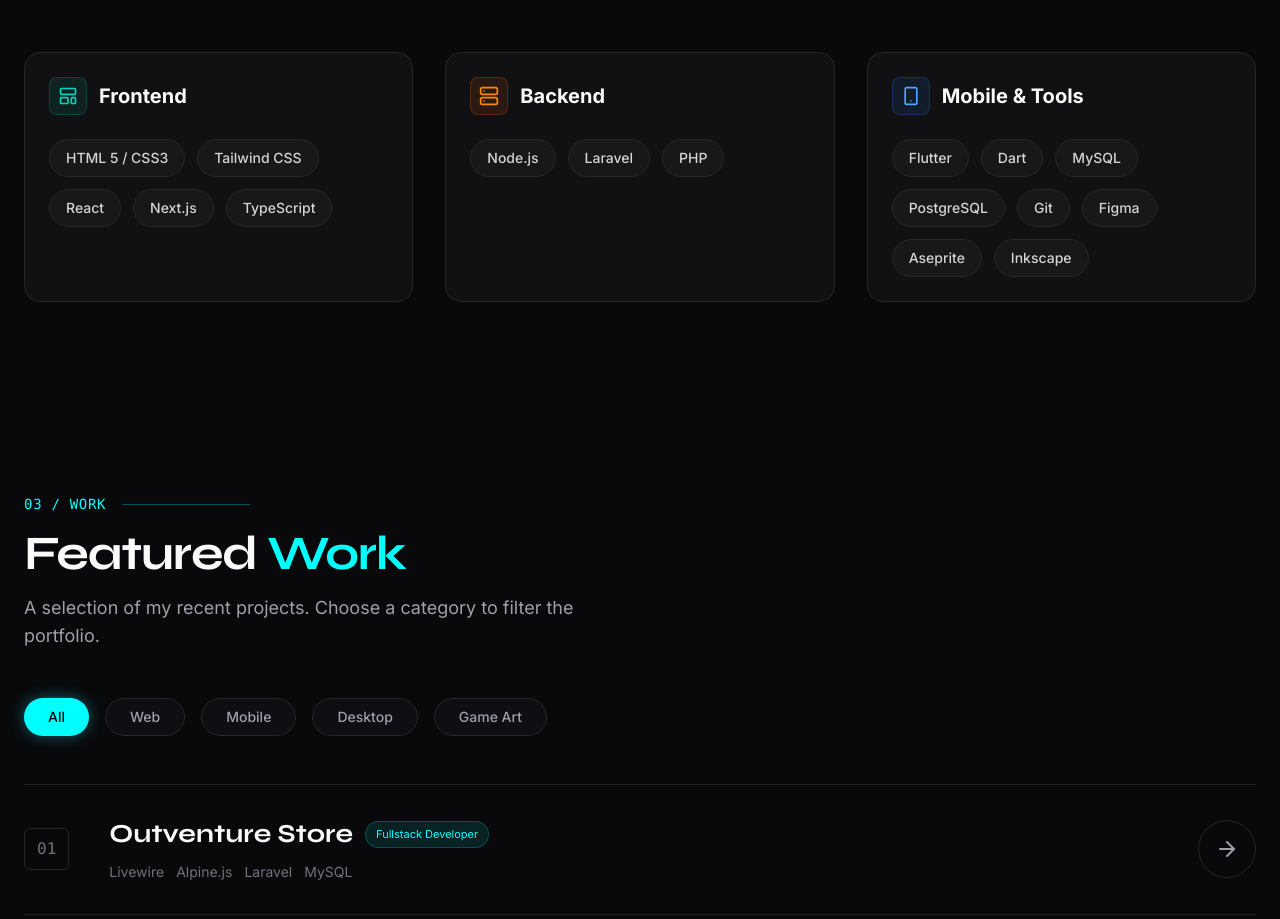
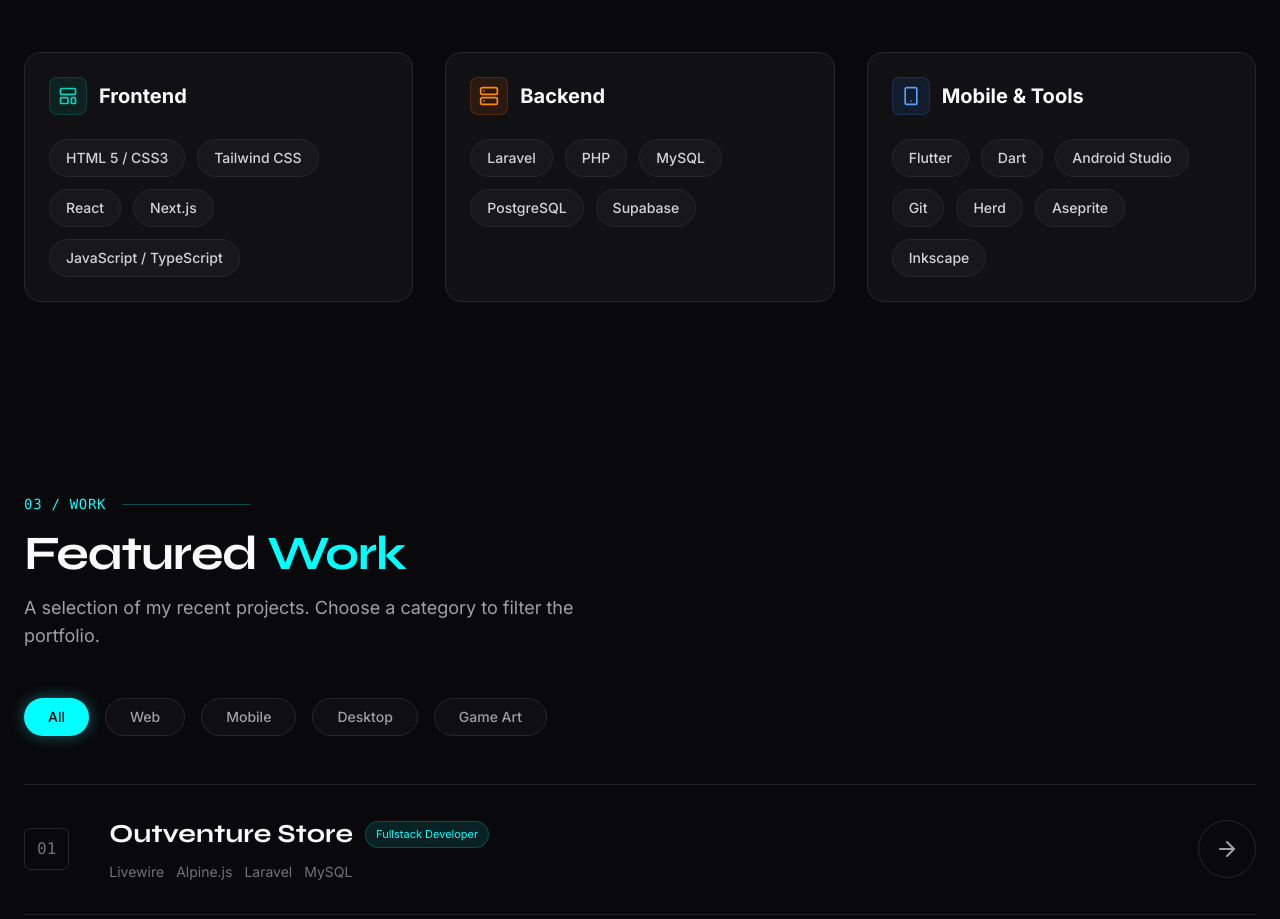
Before and after one commit to Limzy71/My_Portofolio, a Next.js app: page / in a window 1280 px wide. Shown: the part 1640-2559 px from the top of the page. Built offline with nearby package versions, Linux system fonts and the light colour scheme.

Commit message:
feat: update skills list with new tech stack

```diff
--- a/data/skills.ts
+++ b/data/skills.ts
@@ -6,14 +6,14 @@ export interface SkillCategory {
 export const skills: SkillCategory[] = [
   {
     category: "Frontend",
-    items: ["HTML 5 / CSS3", "Tailwind CSS", "React", "Next.js", "TypeScript"],
+    items: ["HTML 5 / CSS3", "Tailwind CSS", "React", "Next.js", "JavaScript / TypeScript"],
   },
   {
     category: "Backend",
-    items: ["Node.js", "Laravel", "PHP"],
+    items: ["Laravel", "PHP", "MySQL", "PostgreSQL", "Supabase"],
   },
   {
     category: "Mobile & Tools",
-    items: ["Flutter", "Dart", "MySQL", "PostgreSQL", "Git", "Figma", "Aseprite", "Inkscape"],
+    items: ["Flutter", "Dart", "Android Studio", "Git", "Herd", "Aseprite", "Inkscape"],
   },
 ];
```
